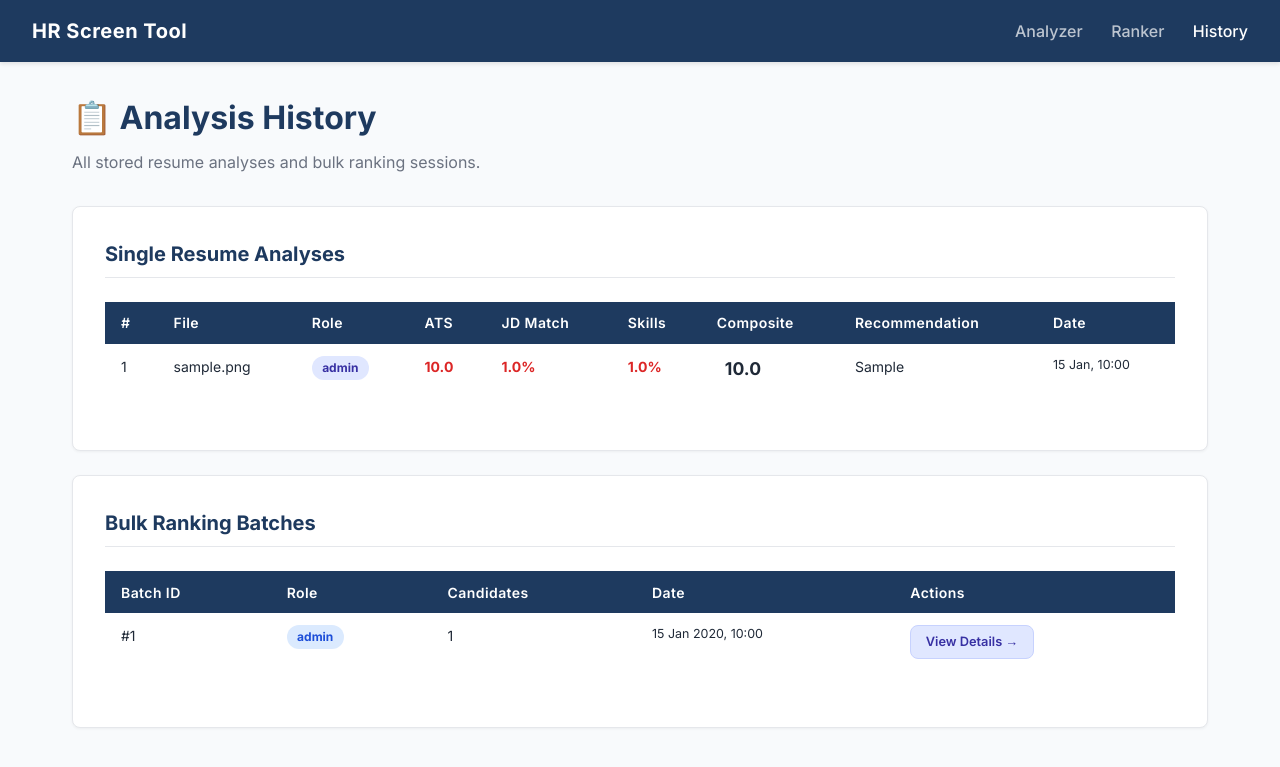
After one commit to Manjima0712/AI-Resume-Analyzer-using-NLP, a Flask app: page /history in a window 1280 px wide. The commit adds this page. Shown: the top 767 px of the page. Run offline with Flask 3, Linux system fonts and the light colour scheme; tables that the repository leaves empty hold one stand-in row (values such as "Sample post").

Commit message:
Add SQLite DB integration, History pages, and updated CI workflow

```diff
--- a/app.py
+++ b/app.py
@@ -2,12 +2,14 @@ from flask import Flask, render_template, request, flash, redirect, url_for, Res
 import os
 import io
 import csv
+import uuid
 import threading
 from werkzeug.utils import secure_filename
 from dotenv import load_dotenv
 
-# Load environment variables
+# Load environment variables first
 load_dotenv()
+
 from core.parser import ResumeParser
 from core.preprocess import TextPreprocessor
 from core.ats_checker import ATSChecker
@@ -16,16 +18,26 @@ from core.skill_matcher import SkillMatcher
 from core.shortlist_engine import ShortlistEngine
 from core.suggestions import SuggestionsEngine
 from core.ranker import Ranker
+from models import db, AnalysisResult, RankingBatch, RankingResult
 
+# ── App Configuration ──────────────────────────────────────────────────────────
 app = Flask(__name__)
 app.secret_key = os.getenv('FLASK_SECRET_KEY', 'default_fallback_key_for_dev_only')
+app.config['SQLALCHEMY_DATABASE_URI'] = os.getenv('DATABASE_URL', 'sqlite:///resume_analyzer.db')
+app.config['SQLALCHEMY_TRACK_MODIFICATIONS'] = False
 app.config['SESSION_TYPE'] = 'filesystem'
 app.config['UPLOAD_FOLDER'] = 'uploads/'
 app.config['MAX_CONTENT_LENGTH'] = 16 * 1024 * 1024
 
 os.makedirs(app.config['UPLOAD_FOLDER'], exist_ok=True)
 
-# Background thread loading
+db.init_app(app)
+
+# Create tables automatically on first run
+with app.app_context():
+    db.create_all()
+
+# ── Background service loader ─────────────────────────────────────────────────
 preprocessor = None
 jd_matcher = None
 skill_matcher = None
@@ -61,6 +73,8 @@ TARGET_ROLES = [
 def allowed_file(filename):
     return '.' in filename and filename.rsplit('.', 1)[1].lower() in ALLOWED_EXTENSIONS
 
+
+# ── Analyzer Route ────────────────────────────────────────────────────────────
 @app.route('/', methods=['GET', 'POST'])
 def analyzer():
     if request.method == 'POST':
@@ -117,6 +131,27 @@ def analyzer():
 
                 os.remove(file_path)
 
+                # 7. Persist to database
+                try:
+                    record = AnalysisResult(
+                        filename=filename,
+                        target_role=target_role,
+                        job_description=job_description[:1000],   # cap to 1000 chars
+                        ats_score=ats_score,
+                        jd_match=jd_match,
+                        skill_match=skill_match,
+                        composite_score=shortlist_score,
+                        recommendation=shortlist_label,
+                        weakest_metric=weakest_metric,
+                    )
+                    record.set_missing_skills(missing_skills[:10])
+                    record.set_missing_keywords([kw.title() for kw in missing_keywords[:10]])
+                    db.session.add(record)
+                    db.session.commit()
+                except Exception as db_err:
+                    print(f"DB save failed (non-critical): {db_err}")
+                    db.session.rollback()
+
                 return render_template('analyzer.html',
                     roles=TARGET_ROLES,
                     target_role=target_role,
@@ -143,6 +178,8 @@ def analyzer():
 
     return render_template('analyzer.html', roles=TARGET_ROLES)
 
+
+# ── Ranker Route ──────────────────────────────────────────────────────────────
 @app.route('/ranker', methods=['GET', 'POST'])
 def ranker():
     if request.method == 'POST':
@@ -197,15 +234,46 @@ def ranker():
                         os.remove(file_path)
 
         ranked = Ranker.rank_resumes(results)
-        # Cache for CSV export (store only serialisable data)
+
+        # Cache for CSV export
         session['last_ranker_results'] = ranked
         session['last_ranker_role'] = target_role
+
+        # Persist to database
+        try:
+            batch = RankingBatch(
+                target_role=target_role,
+                job_description=job_description[:1000]
+            )
+            db.session.add(batch)
+            db.session.flush()   # get batch.id before commit
+
+            for i, r in enumerate(ranked, 1):
+                row = RankingResult(
+                    batch_id=batch.id,
+                    rank=i,
+                    filename=r.get('filename', ''),
+                    ats_score=r.get('ats_score', 0),
+                    jd_match=r.get('jd_match', 0),
+                    skill_match=r.get('skill_match', 0),
+                    composite_score=r.get('shortlist_score', 0),
+                    recommendation=r.get('shortlist_label', ''),
+                    weakest_metric=r.get('weakest_metric', ''),
+                )
+                db.session.add(row)
+            db.session.commit()
+            session['last_batch_id'] = batch.id
+        except Exception as db_err:
+            print(f"DB save failed (non-critical): {db_err}")
+            db.session.rollback()
+
         return render_template('ranker.html', roles=TARGET_ROLES, results=ranked,
                                target_role=target_role, jd_provided=bool(job_description))
 
     return render_template('ranker.html', roles=TARGET_ROLES)
 
 
+# ── CSV Export ────────────────────────────────────────────────────────────────
 @app.route('/ranker/export')
 def ranker_export():
     """Stream the last ranker results as a downloadable CSV file."""
@@ -238,5 +306,22 @@ def ranker_export():
         headers={'Content-Disposition': f'attachment; filename=ranker_{safe_role}.csv'}
     )
 
+
+# ── History Routes ────────────────────────────────────────────────────────────
+@app.route('/history')
+def history():
+    """View stored analysis and ranking history from the database."""
+    analyses = AnalysisResult.query.order_by(AnalysisResult.created_at.desc()).limit(50).all()
+    batches  = RankingBatch.query.order_by(RankingBatch.created_at.desc()).limit(20).all()
+    return render_template('history.html', analyses=analyses, batches=batches)
+
+
+@app.route('/history/batch/<int:batch_id>')
+def history_batch(batch_id):
+    """View detailed ranking results for one batch."""
+    batch = RankingBatch.query.get_or_404(batch_id)
+    return render_template('history_batch.html', batch=batch)
+
+
 if __name__ == '__main__':
     app.run(debug=True, port=5000)
--- a/requirements.txt
+++ b/requirements.txt
@@ -1,4 +1,5 @@
 Flask==3.0.0
+Flask-SQLAlchemy==3.1.1
 Werkzeug==3.0.1
 gunicorn==21.2.0
 
--- a/templates/base.html
+++ b/templates/base.html
@@ -13,6 +13,7 @@
         <div class="nav-links">
             <a href="/" class="{{ 'active' if request.endpoint == 'analyzer' else '' }}">Analyzer</a>
             <a href="/ranker" class="{{ 'active' if request.endpoint == 'ranker' else '' }}">Ranker</a>
+            <a href="/history" class="{{ 'active' if request.endpoint == 'history' or request.endpoint == 'history_batch' else '' }}">History</a>
         </div>
     </nav>
 
--- /dev/null
+++ b/templates/history.html
@@ -0,0 +1,89 @@
+{% extends 'base.html' %}
+{% block title %}Analysis History | AI ATS Checker{% endblock %}
+
+{% block content %}
+<div class="page-header">
+    <h1>📋 Analysis History</h1>
+    <p>All stored resume analyses and bulk ranking sessions.</p>
+</div>
+
+<!-- ── Single Resume Analyses ─────────────────────────────── -->
+<div class="card">
+    <h2>Single Resume Analyses</h2>
+    {% if analyses %}
+    <div class="metrics-table-wrap">
+        <table class="metrics-table">
+            <thead>
+                <tr>
+                    <th>#</th>
+                    <th>File</th>
+                    <th>Role</th>
+                    <th>ATS</th>
+                    <th>JD Match</th>
+                    <th>Skills</th>
+                    <th>Composite</th>
+                    <th>Recommendation</th>
+                    <th>Date</th>
+                </tr>
+            </thead>
+            <tbody>
+                {% for a in analyses %}
+                <tr>
+                    <td>{{ loop.index }}</td>
+                    <td>{{ a.filename }}</td>
+                    <td><span class="metric-label ats-label">{{ a.target_role }}</span></td>
+                    <td><span class="cell-num {% if a.ats_score >= 75 %}green{% elif a.ats_score >= 60 %}amber{% else %}red{% endif %}">{{ a.ats_score }}</span></td>
+                    <td><span class="cell-num {% if a.jd_match >= 75 %}green{% elif a.jd_match >= 60 %}amber{% else %}red{% endif %}">{{ a.jd_match }}%</span></td>
+                    <td><span class="cell-num {% if a.skill_match >= 70 %}green{% elif a.skill_match >= 55 %}amber{% else %}red{% endif %}">{{ a.skill_match }}%</span></td>
+                    <td>
+                        <span class="composite-score {% if a.composite_score >= 75 %}strong{% elif a.composite_score >= 65 %}moderate{% else %}weak{% endif %}">
+                            {{ a.composite_score }}
+                        </span>
+                    </td>
+                    <td>{{ a.recommendation }}</td>
+                    <td class="text-muted">{{ a.created_at.strftime('%d %b, %H:%M') }}</td>
+                </tr>
+                {% endfor %}
+            </tbody>
+        </table>
+    </div>
+    {% else %}
+        <div class="empty-state"><p>No analyses yet. Upload a resume on the Analyzer page.</p></div>
+    {% endif %}
+</div>
+
+<!-- ── Bulk Ranking Batches ───────────────────────────────── -->
+<div class="card" style="margin-top:1.5rem">
+    <h2>Bulk Ranking Batches</h2>
+    {% if batches %}
+    <div class="metrics-table-wrap">
+        <table class="metrics-table">
+            <thead>
+                <tr>
+                    <th>Batch ID</th>
+                    <th>Role</th>
+                    <th>Candidates</th>
+                    <th>Date</th>
+                    <th>Actions</th>
+                </tr>
+            </thead>
+            <tbody>
+                {% for b in batches %}
+                <tr>
+                    <td>#{{ b.id }}</td>
+                    <td><span class="metric-label jd-label">{{ b.target_role }}</span></td>
+                    <td>{{ b.results | length }}</td>
+                    <td class="text-muted">{{ b.created_at.strftime('%d %b %Y, %H:%M') }}</td>
+                    <td>
+                        <a href="{{ url_for('history_batch', batch_id=b.id) }}" class="btn-export">View Details →</a>
+                    </td>
+                </tr>
+                {% endfor %}
+            </tbody>
+        </table>
+    </div>
+    {% else %}
+        <div class="empty-state"><p>No bulk rankings yet. Use the Ranker page to rank multiple resumes.</p></div>
+    {% endif %}
+</div>
+{% endblock %}
```
Also changed, not shown: models.py (added, +79 -0 lines), templates/history_batch.html (added, +78 -0 lines), .github/workflows/python-ci.yml, 1 other file.
